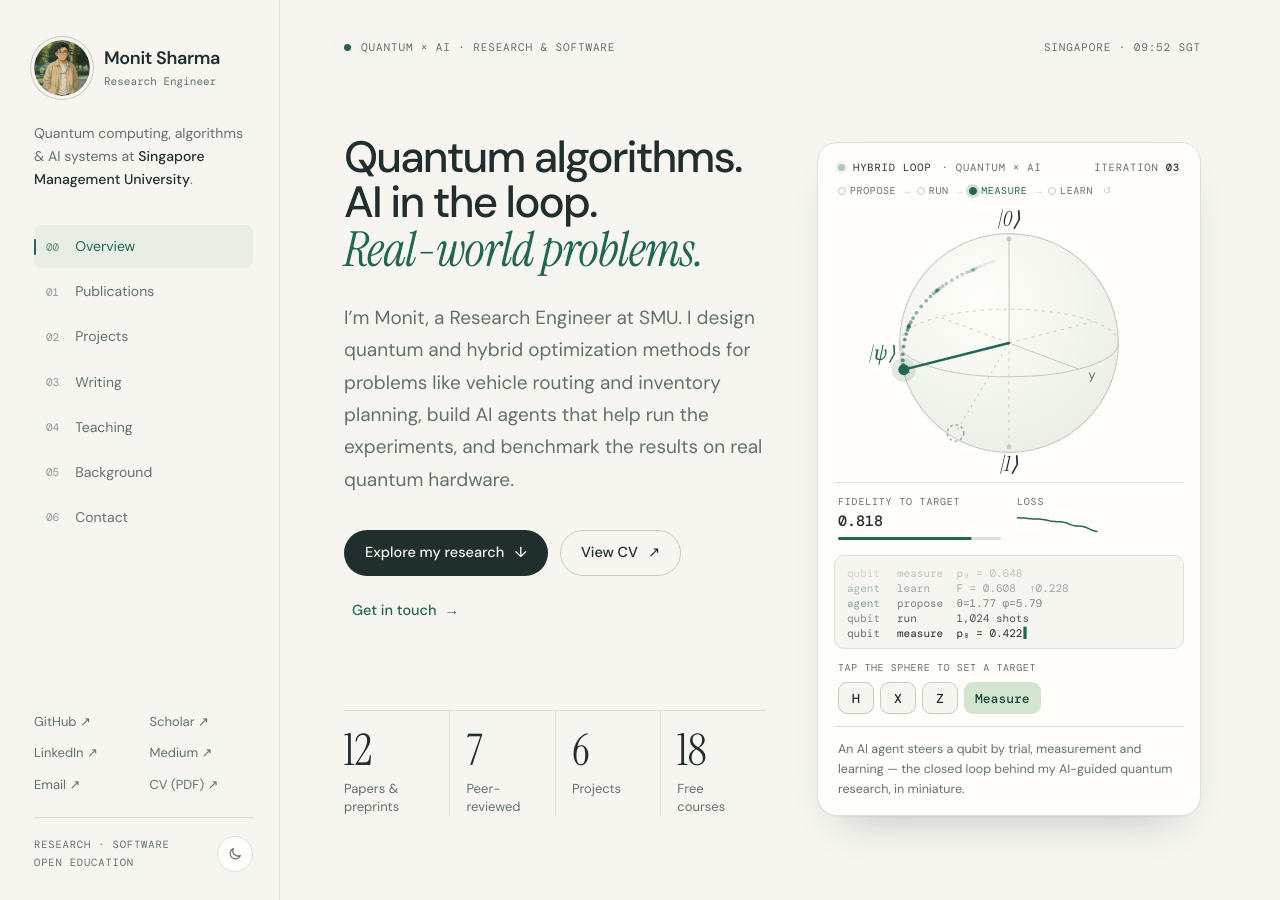
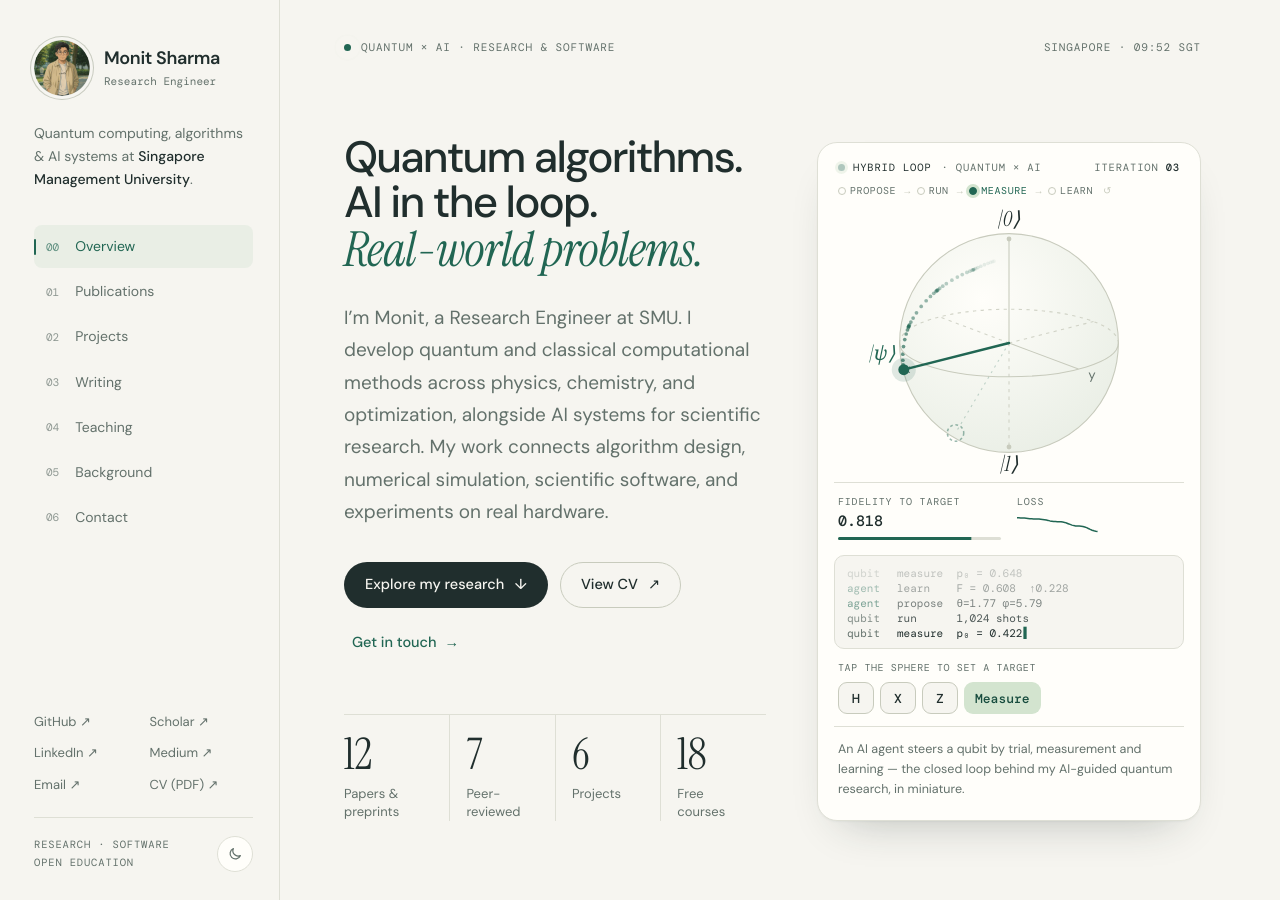
Before and after one commit to MonitSharma/portfolio, a Jekyll site: the page built from index.html, in a window 1280 px wide and 900 px high. Built offline with Jekyll 4.4.1, drawn with Linux system fonts in a browser that asks for light colours.

Commit message:
Broaden homepage introduction across computational research

```diff
--- a/index.html
+++ b/index.html
@@ -27,7 +27,7 @@ layout: null
 <header class="hero" id="overview">
   <div class="hero-copy">
     <h1><span class="line" style="--i:0">Quantum algorithms.</span><span class="line" style="--i:1">AI in the loop.</span><span class="line" style="--i:2"><em>Real-world problems.</em></span></h1>
-    <p class="hero-lede" style="--i:3">I’m Monit, a Research Engineer at SMU. I design quantum and hybrid optimization methods for problems like vehicle routing and inventory planning, build AI agents that help run the experiments, and benchmark the results on real quantum hardware.</p>
+    <p class="hero-lede" style="--i:3">I’m Monit, a Research Engineer at SMU. I develop quantum and classical computational methods across physics, chemistry, and optimization, alongside AI systems for scientific research. My work connects algorithm design, numerical simulation, scientific software, and experiments on real hardware.</p>
     <div class="hero-actions" style="--i:4"><a class="btn btn-primary" href="#research">Explore my research <span class="arr down" aria-hidden="true">↓</span></a><a class="btn btn-ghost" href="{{ '/assets/Monit_Sharma_CV.pdf' | relative_url }}" target="_blank" rel="noopener">View CV <span class="arr" aria-hidden="true">↗</span></a><a class="text-link" href="#contact">Get in touch <span class="arr" aria-hidden="true">→</span></a></div>
     <div class="hero-stats" style="--i:5">
       <div class="stat"><b>{{ site.data.publications.size }}</b><span>Papers &amp; preprints</span></div>
```
